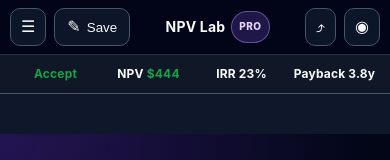
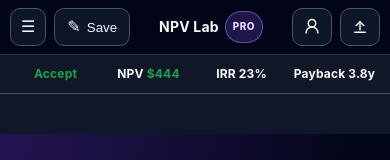
Before and after one commit to armstrma/npv-calculator, a React (Vite) app: page / in a window 390 px wide. Shown: the top 160 px of the page. Built offline with nearby package versions, Linux system fonts and the light colour scheme.

Commit message:
Refine mobile top bar icons

```diff
--- a/src/App.css
+++ b/src/App.css
@@ -698,6 +698,16 @@
     font-size: 16px;
     line-height: 1;
   }
+  .mobile-topbar-icon-svg {
+    width: 18px;
+    height: 18px;
+    stroke: currentColor;
+    fill: none;
+    stroke-width: 1.9;
+    stroke-linecap: round;
+    stroke-linejoin: round;
+    flex: 0 0 auto;
+  }
   .mobile-topbar-brand {
     min-width: 0;
     display: inline-flex;
--- a/src/App.jsx
+++ b/src/App.jsx
@@ -886,11 +886,18 @@
           <span className="mobile-topbar-title">NPV Lab</span>
           <span className="mobile-topbar-pro-badge">PRO</span>
         </div>
+        <button type="button" className="mobile-topbar-action mobile-topbar-action-right" onClick={() => handleRequireAuth(authUser ? 'signin' : 'register')} aria-label="Account">
+          <svg className="mobile-topbar-icon-svg" viewBox="0 0 24 24" aria-hidden="true">
+            <path d="M12 12c2.761 0 5-2.239 5-5S14.761 2 12 2 7 4.239 7 7s2.239 5 5 5Z" />
+            <path d="M4 20a8 8 0 0 1 16 0" />
+          </svg>
+        </button>
         <button type="button" className="mobile-topbar-action mobile-topbar-action-right" onClick={copyProjectLink} aria-label="Share project link">
-          <span className="mobile-topbar-icon-glyph">⤴</span>
-        </button>
-        <button type="button" className="mobile-topbar-action mobile-topbar-action-right" onClick={() => handleRequireAuth(authUser ? 'signin' : 'register')} aria-label="Account">
-          <span className="mobile-topbar-icon-glyph">◉</span>
+          <svg className="mobile-topbar-icon-svg" viewBox="0 0 24 24" aria-hidden="true">
+            <path d="M12 16V5" />
+            <path d="m7 10 5-5 5 5" />
+            <path d="M5 19h14" />
+          </svg>
         </button>
       </div>
 
```
